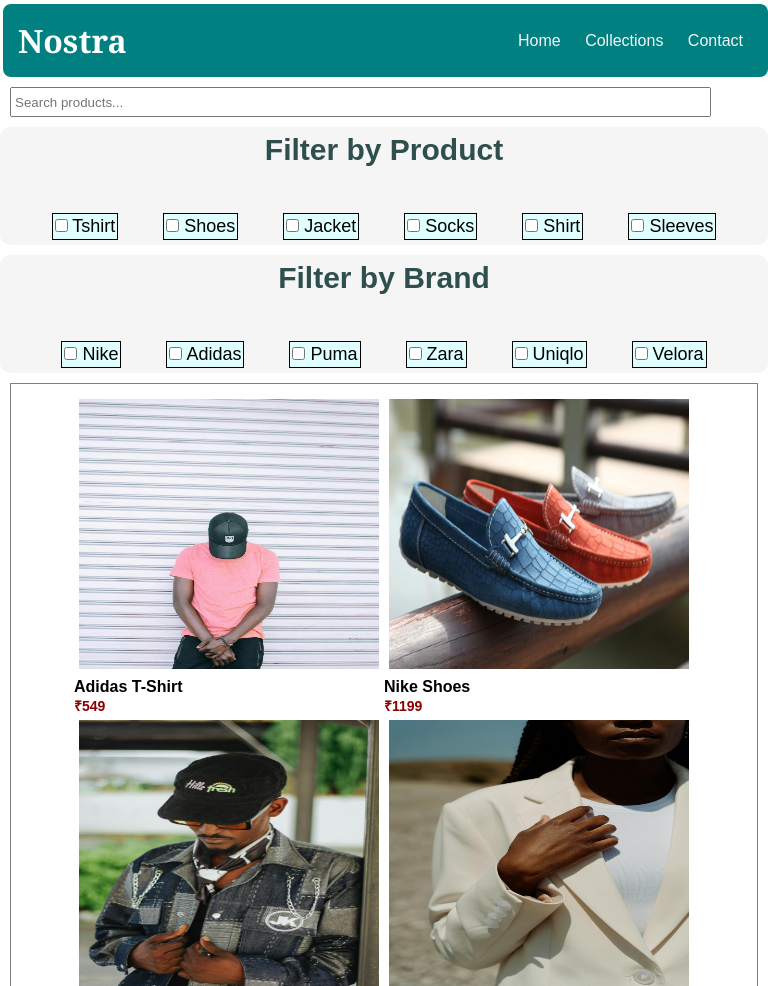
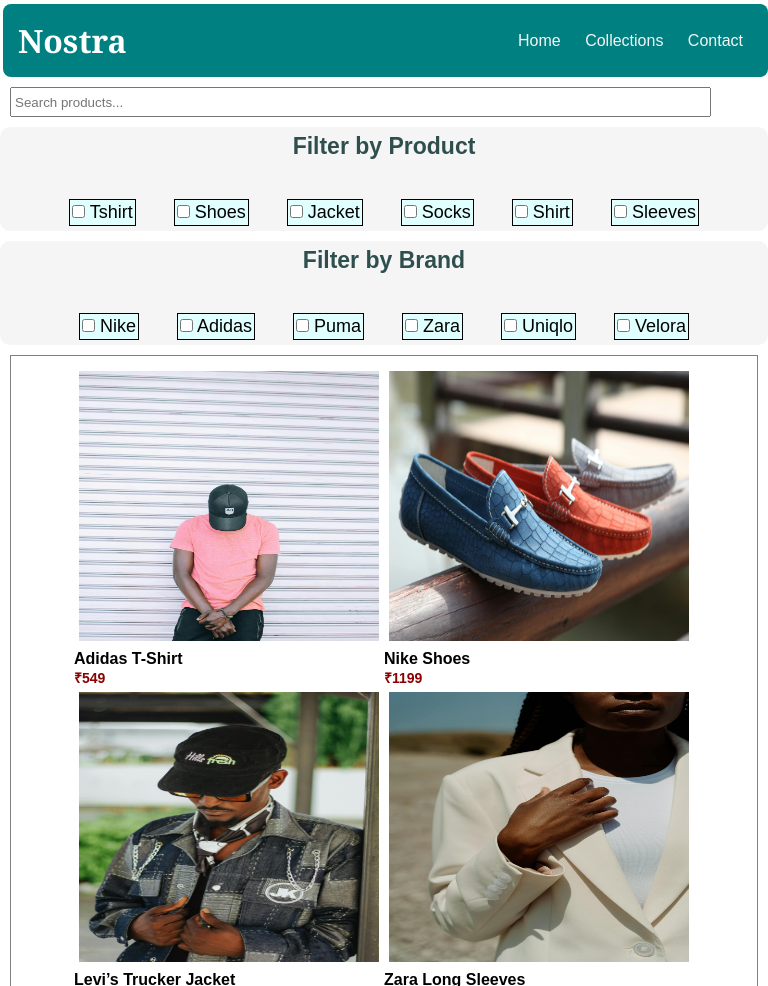
Before and after one commit to cesanthosh9-0288/Nostra_eCom_week4_prj_San, a plain HTML site: page collections.html in a window 768 px wide. Shown: the top 986 px of the page. Drawn offline with Linux system fonts and the light colour scheme.

Commit message:
Add files via upload

```diff
--- a/style.css
+++ b/style.css
@@ -189,7 +189,7 @@
 .filters h3 {
     width: 100%;
     text-align: center;
-    font-size: 30px;
+    font-size: 25px;
     color: darkslategrey;
     margin: 1px;
 }
@@ -251,11 +251,11 @@
 
 .contact-form input:hover,
 .contact-form textarea:hover {
-    border-color:  lightgreen;
+    border-color: lightgreen;
 }
 
 .contact-form button {
-    background-color:  darkgreen;
+    background-color: darkgreen;
     color: white;
     padding: 8px 16px;
     font-size: 16px;
@@ -342,6 +342,26 @@
 
     }
 
+    .filters {
+        display: flex;
+        justify-content: center;
+        gap: 35px;
+        margin-bottom: 10px;
+        flex-wrap: wrap;
+        padding: 5px;
+        border-radius: 10px;
+        background-color: whitesmoke;
+    }
+
+    .filters h3 {
+        width: 100%;
+        text-align: center;
+        font-size: 20px;
+        color: darkslategrey;
+        margin: 1px;
+    }
+
+
     /* Contact page Mobile view */
     .contact {
         margin: 16px;
@@ -414,6 +434,25 @@
 
     }
 
+    .filters {
+        display: flex;
+        justify-content: center;
+        gap: 38px;
+        margin-bottom: 10px;
+        flex-wrap: wrap;
+        padding: 5px;
+        border-radius: 10px;
+        background-color: whitesmoke;
+    }
+
+    .filters h3 {
+        width: 100%;
+        text-align: center;
+        font-size: 23px;
+        color: darkslategrey;
+        margin: 1px;
+    }
+
     .contact-title {
         font-size: 28px;
     }
```
